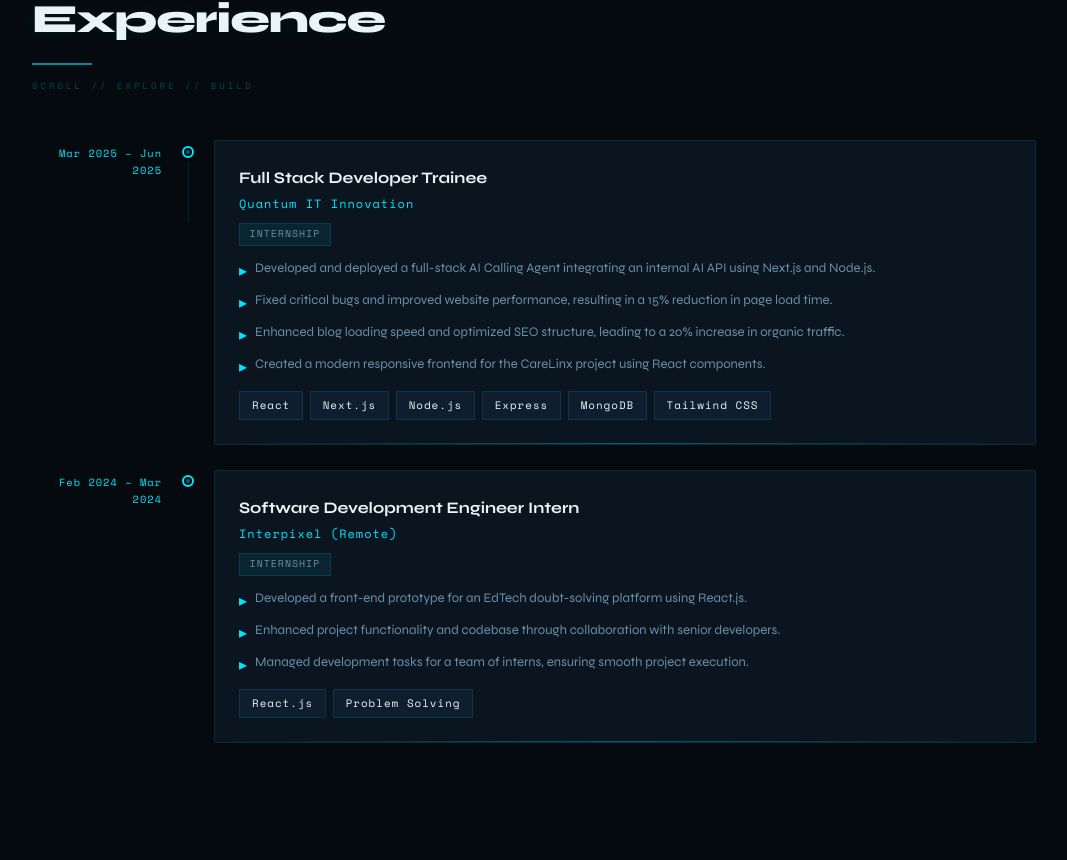
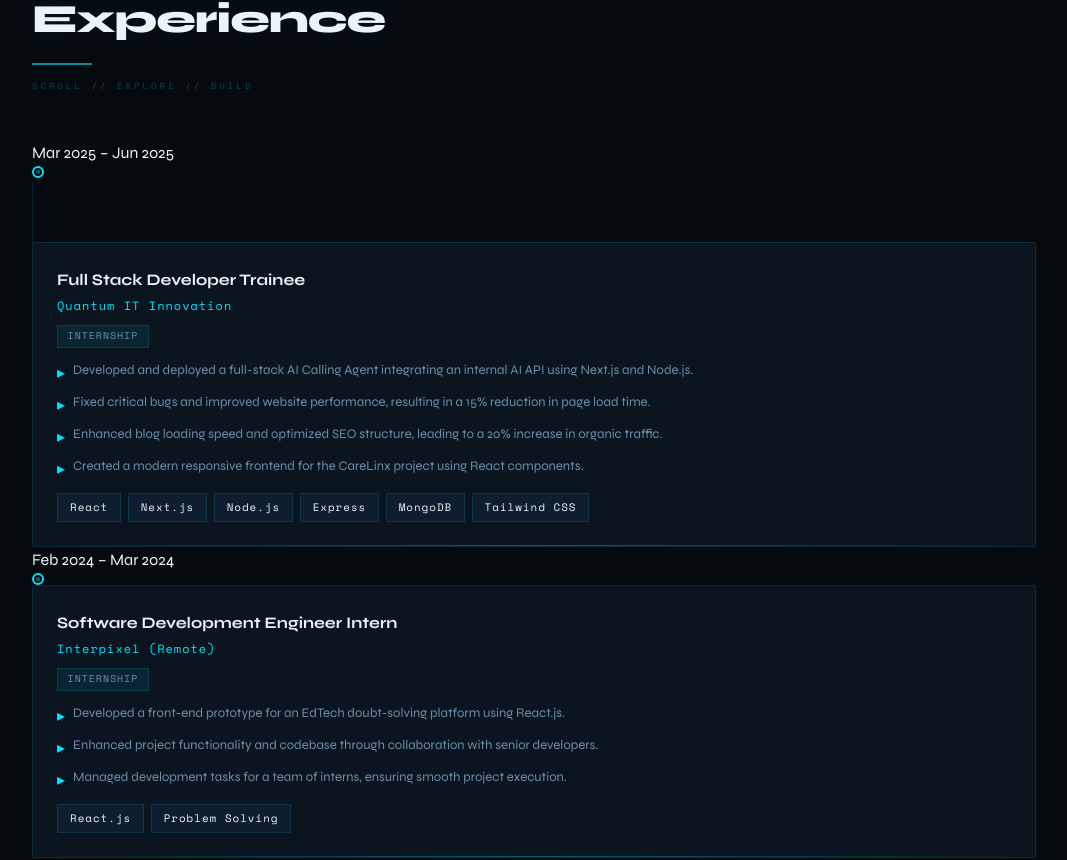
Before and after one commit to Rajput-vinay/portfolio_vinay, a React (Create React App) app: page / in a window 1280 px wide. Shown: the part 6971-7831 px from the top of the page, without its empty margins (106-1173 px from the left). Built offline with nearby package versions, Linux system fonts and the light colour scheme; no server answers; the HTML template or start-up script is replaced by a standard one.

Commit message:
fix: make experience stack year then card on mobile

```diff
--- a/src/components/Experience.jsx
+++ b/src/components/Experience.jsx
@@ -9,27 +9,14 @@ export default function Experience() {
 
       <div style={{ display: 'flex', flexDirection: 'column' }}>
         {EXPERIENCE.map((e, i) => (
-          <div
-            key={i}
-            style={{
-              display: 'grid',
-              gridTemplateColumns: '130px 20px 1fr',
-              gap: '0 1rem',
-              alignItems: 'start',
-              marginBottom: '1.5rem',
-            }}
-          >
+          <div key={i} className="experience-row">
             {/* Date */}
-            <div style={{
-              fontFamily: "'Space Mono', monospace", color: 'var(--cyan)',
-              fontSize: '0.65rem', letterSpacing: '1px', lineHeight: 1.6,
-              paddingTop: '0.3rem', textAlign: 'right',
-            }}>
+            <div className="experience-year">
               {e.period}
             </div>
 
             {/* Dot + line */}
-            <div style={{ display: 'flex', flexDirection: 'column', alignItems: 'center', paddingTop: '0.35rem' }}>
+            <div className="experience-connector">
               <div style={{
                 width: '12px', height: '12px', border: '2px solid var(--cyan)',
                 borderRadius: '50%', background: 'var(--bg)', flexShrink: 0, position: 'relative',
```
